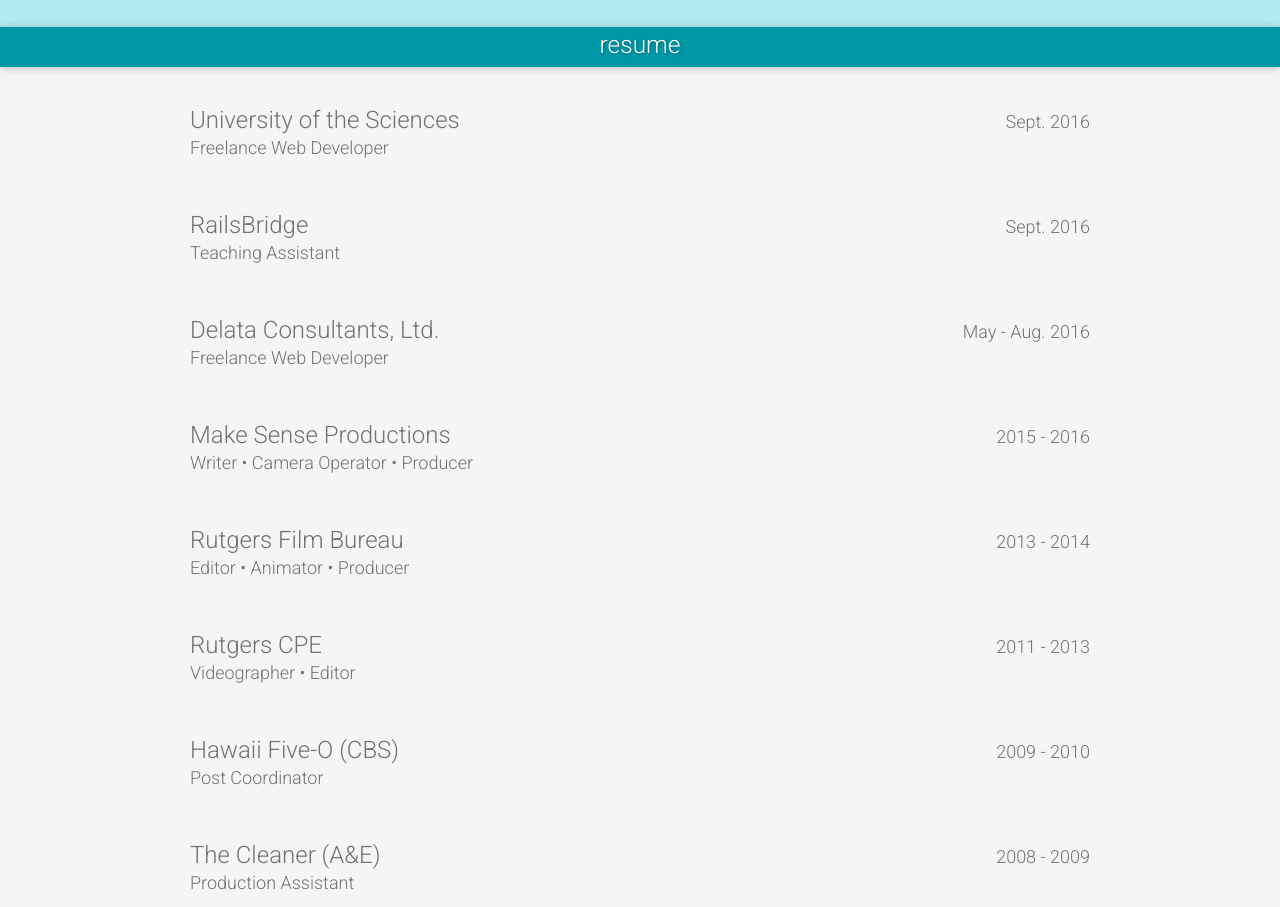
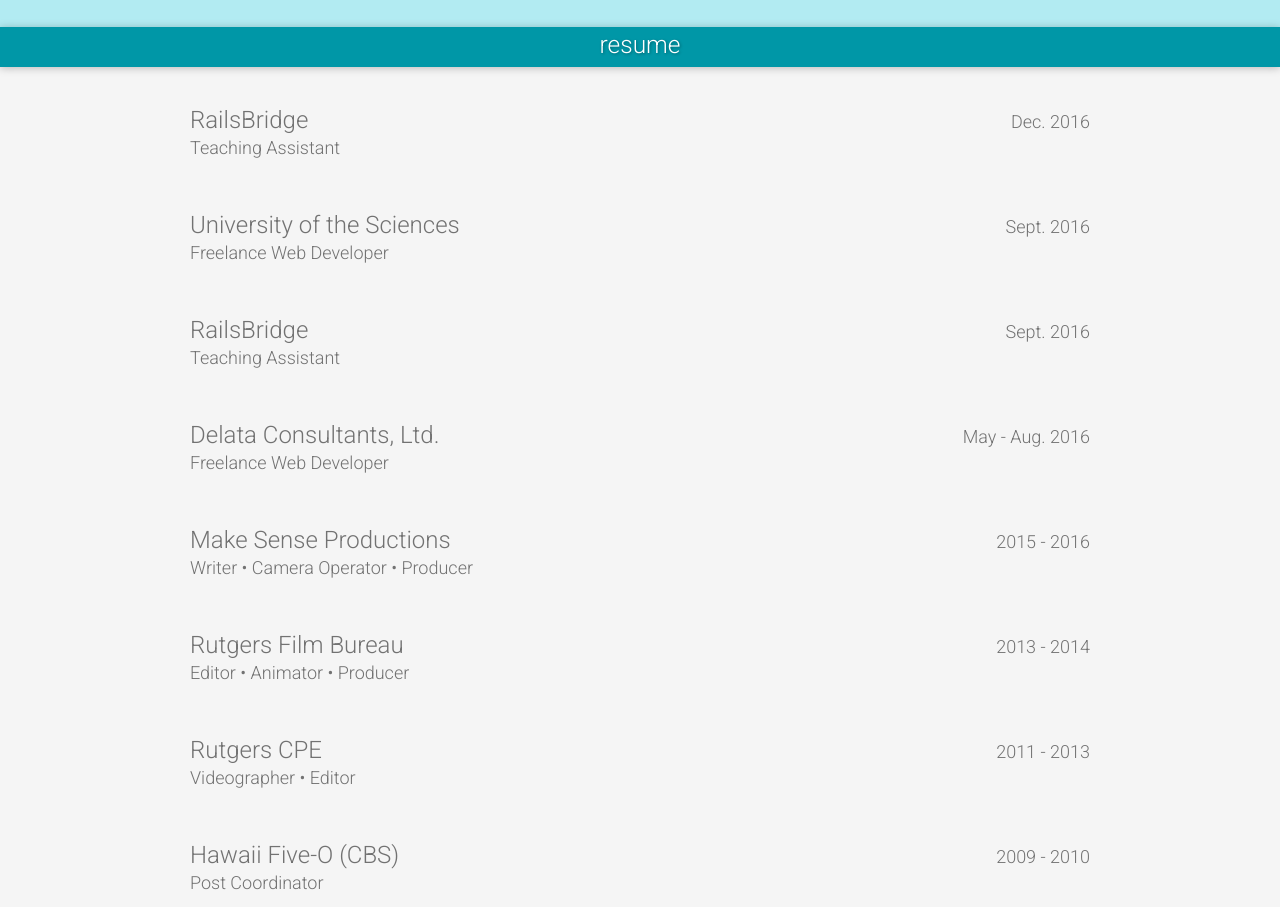
Before and after one commit to ryancharris/ryancharris.github.io, a plain HTML site: page index.html in a window 1280 px wide. Shown: the part 2150-3057 px from the top of the page. Drawn offline with nearby package versions, Linux system fonts and the light colour scheme.

Commit message:
Added RailsBridge Dec to resume

```diff
--- a/index.html
+++ b/index.html
@@ -494,6 +494,15 @@
 
 		<section id="resume">
 			<div class="container">
+					<div class="row resume-row">
+						<div class="col-xs-8">
+							<h3 class="job-title">RailsBridge</h3>
+							<h4 class="job-desc">Teaching Assistant</h4>
+						</div>
+						<div class="col-xs-4">
+							<h4 class="job-date"> Dec. 2016</h4>
+						</div>
+					</div>
 
 					<div class="row resume-row">
 						<div class="col-xs-8">
```
